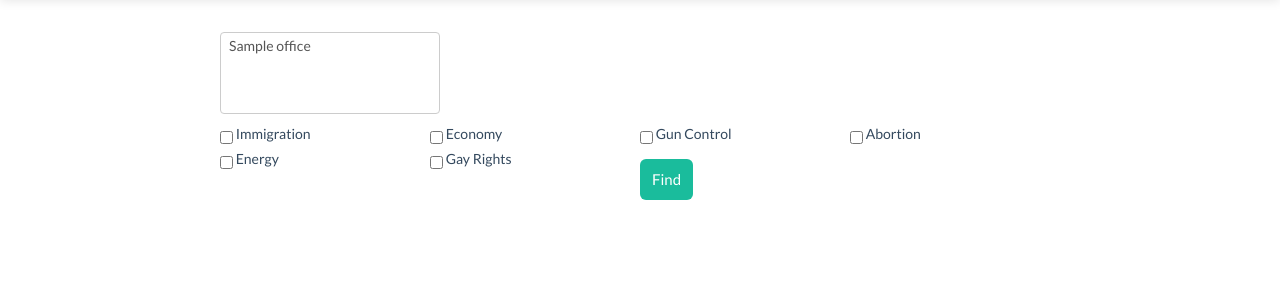
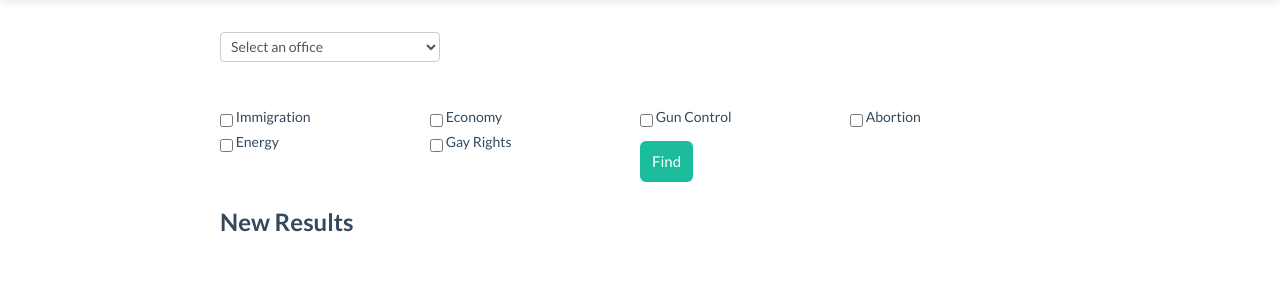
Before and after one commit to DreamsofPy/we-the-people, a Flask app: template templates/elections.html in a window 1280 px wide. Shown: the part 77-377 px from the top of the page. Run offline with Flask 2, Linux system fonts and the light colour scheme; the template is opened without the code that fills it: most values are stand-ins (such as "Sample title", 1, 10 or a date in 2020); some libraries are stand-ins or nearby versions.

Commit message:
use ajax calls to retrived candidates and news

```diff
--- a/app.py
+++ b/app.py
@@ -45,7 +45,7 @@ def elections():
     zipcode = request.values['zipcode']
     s = address + ' ' + zipcode
     contests = e.get_voter_info(election_id, s)
-    context = {'elections': contests}
+    context = {'elections': contests, 'election_id': election_id, 'address': s}
 
     return render_template("elections.html", **context)
 
@@ -108,11 +108,15 @@ def dashboard():
 
     return render_template("dashboard.html")
 
-@app.route("/candidate/<cadidate_name>", methods = ["POST"])
-def candidate(candidate_name):
-    news = bing_query(candidate_name, issue)
+@app.route("/candidate")
+def candidate():
+    print request.values
+    x = request.values
+    candidate_name = x['name']
+    issues = request.values['issues']
+    news = bing_query(candidate_name, issues)
     context = {'news': news}
-    return render_template("candidate.html")
+    return jsonify(**context)
 
 @app.route("/choose")
 def choose():
--- a/static/js/script.js
+++ b/static/js/script.js
@@ -2,6 +2,56 @@
 
 }).call(this);
 
-$("#contests").submit(function(evt){
+$("#contests").submit(function (evt) {
   evt.preventDefault();
+  var data = $("#contests").serialize();
+  var name = $(".candidate-name option:selected")[0].value;
+  var issues = $(".issue:checked");
+  var iss_arr = [];
+
+
+
+  var url = "http://localhost:4567/candidate?name=" + name
+  for(var i= 0 ; i< issues.length; i++) {
+    iss_arr[i] = issues[i].value;
+    url += '&issues=' + issues[i].value
+  }
+  $.ajax({
+    type: "GET",
+    url: url,
+  }).done(function (data) {
+    $("#contests").hide();
+    console.log(data);
+    var news = data.news
+    var newsList = '<dl>'
+    for(var i = 0; i < news.length; i++) {
+      newsList += '<dd> '
+    }
+  });
 });
+
+$("#elections").change(function () {
+  var office = $("#elections option:selected")[0].value;
+  var eid = $("#eid")[0].value;
+  var address = $("#address")[0].value;
+  // http://localhost:4567/api/candidates?address=NJ+07302&election_id=4000&office_name=U.S.+Senate
+  if(office !== "default") {
+    var url = "http://localhost:4567/api/candidates?address=" + encodeURIComponent(address) + "&election_id="  + encodeURIComponent(eid) + "&office_name=" + encodeURIComponent(office);
+    $.ajax({
+      url: url,
+    }).done(function (data) {
+      var candidates = data.candidates;
+      $("#candidates-info").remove();
+      $(".candidates").append("<div id='candidates-info'>");
+      var candSelect = "<select class='candidate-name'>";
+
+      for(var i = 0; i < candidates.length; i++) {
+        var candidate = candidates[i]
+        var candidateDiv = "<option name=" + candidate.name +" id=" + i + "value=" + candidate.name + '>' + candidate.name + "</option>"
+        candSelect = candSelect + candidateDiv;
+      }
+      candSelect = candSelect + '<select>'
+      $("#candidates-info").append(candSelect);
+    });
+  }
+})
--- /dev/null
+++ b/templates/candidate.html
@@ -0,0 +1,5 @@
+% extends "template.html" %}
+{% block title %} Democracy- News{% endblock %}
+{% block content %}
+
+{% endblock %}
--- a/templates/elections.html
+++ b/templates/elections.html
@@ -2,40 +2,52 @@
 {% block title %} Democracy- Elections{% endblock %}
 {% block content %}
 
-<form  id="contests">
-  <select multiple class="form-control" id="elections" name="elections">
+<form  id="contests" action="{{url_for('candidate')}}" method="post">
+  <input type="hidden" value="{{election_id}}" id="eid">
+  <input type="hidden" value="{{address}}" id="address">
+  <select class="form-control" id="elections" name="elections">
+    <option selected ="selected" value="default">Select an office</option>
     {% for election in elections %}
-    <option>
+    {% if election.office %}
+    <option value="{{election.office}}">
       <label>{{ election.office }}</label>
     </option>
+    {% endif %}
     {% endfor %}
   </select>
+  <div class="candidates">
+
+  </div>
+  <br><br>
   <div class="checkbox-grid">
     <label class="checkbox-inline">
-      <input type="checkbox" value="immigration">
+      <input type="checkbox" value="immigration" class="issue">
         Immigration
     </label>
     <label class="checkbox-inline">
-      <input type="checkbox" value="economy">
+      <input type="checkbox" value="economy" class="issue">
         Economy
     </label>
     <label class="checkbox-inline">
-      <input type="checkbox" value="gun control">
+      <input type="checkbox" value="gun control" class="issue">
         Gun Control
     </label>
     <label class="checkbox-inline">
-      <input type="checkbox" value="abortion">
+      <input type="checkbox" value="abortion" class="issue">
         Abortion
     </label>
     <label class="checkbox-inline">
-      <input type="checkbox" value="energy">
+      <input type="checkbox" value="energy" class="issue">
         Energy
     </label>
     <label class="checkbox-inline">
-      <input type="checkbox" value="gay rights">
+      <input type="checkbox" value="gay rights" class="issue">
         Gay Rights
     </label>
   </div><br> <BR>
   <button type="Submit" class="btn btn-primary">Find</button>
 </form>
+<h3>New Results</h3>
+<div class="row"id="news-result">
+</div>
 {% endblock %}
```
